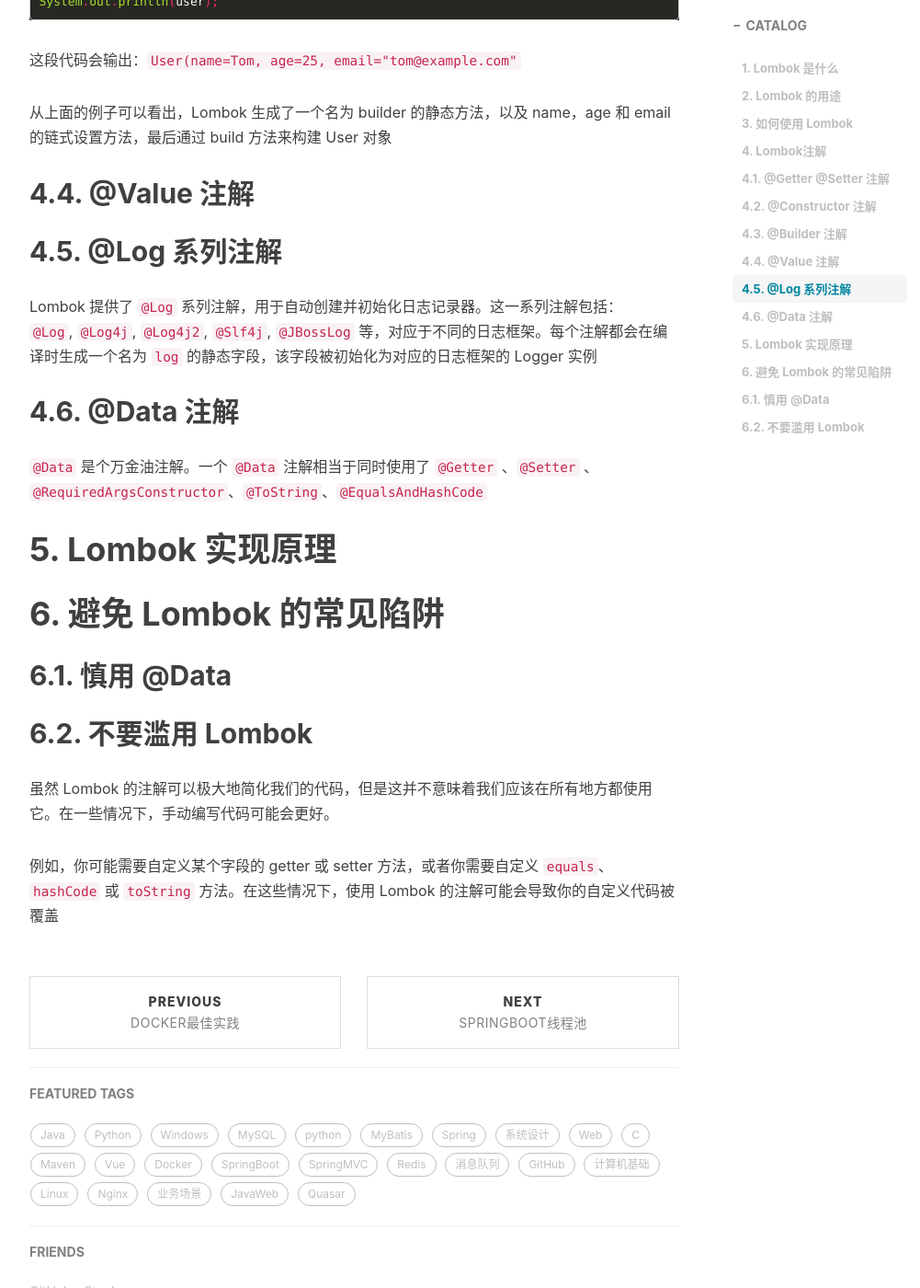
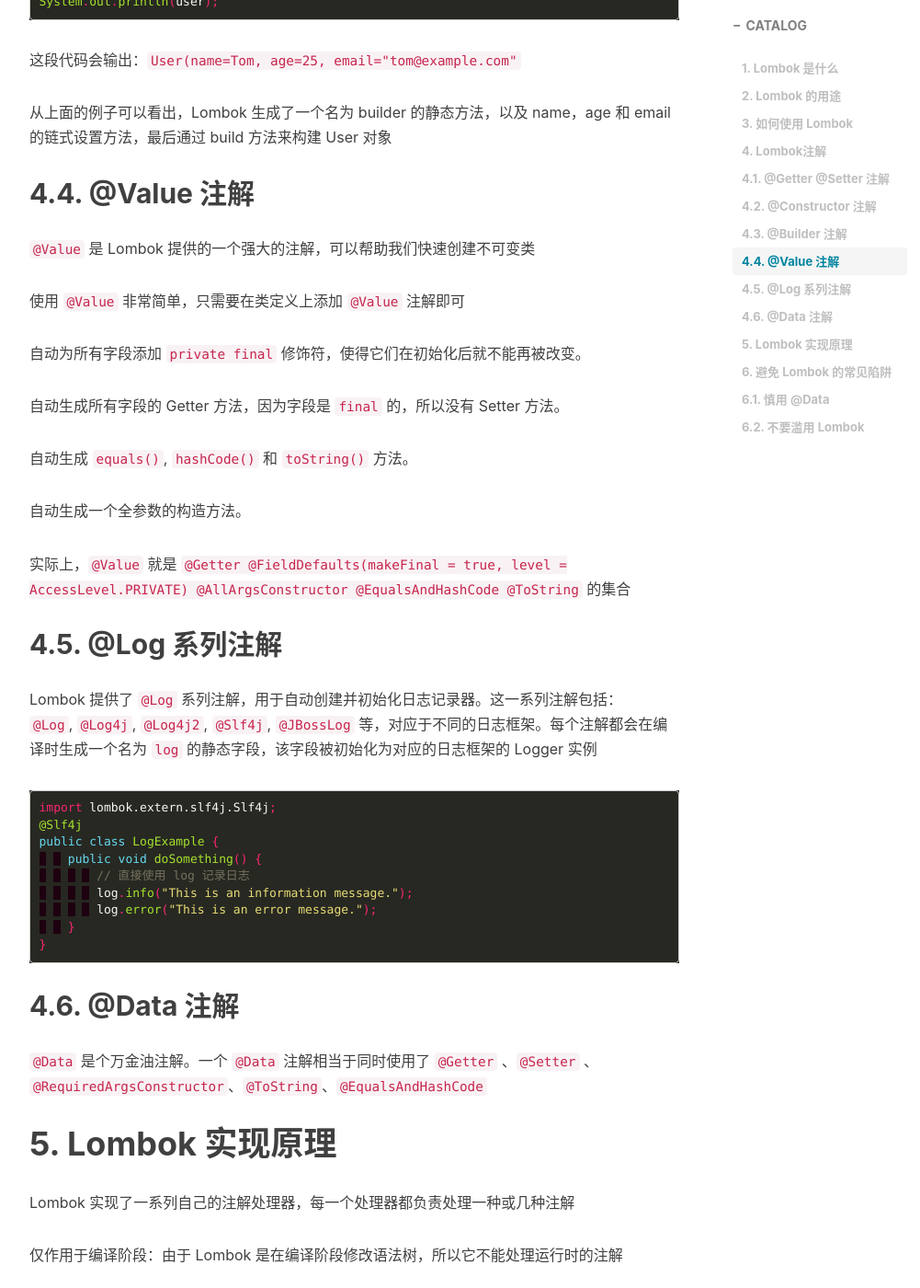
Before and after one commit to Wh0ami-hy/Wh0ami-hy.github.io, a Jekyll site: the page built from _posts/2024-06-27-Lombok注解.md, in a window 1280 px wide and 1400 px high, scrolled down 3198 px. Shown: the whole window at 92% size, without its empty margins (233-1234 px from the left). Built offline with Jekyll 4.4.1, drawn with Linux system fonts in a browser that asks for light colours; nearby versions of some CDN libraries; comment, search, counter and statistics services are not loaded; some of the changed text lies outside the part shown.

Commit message:
2024062808

````diff
--- a/_posts/2024-06-27-Lombok注解.md
+++ b/_posts/2024-06-27-Lombok注解.md
@@ -93,22 +93,50 @@
 
 ## 4.4. @Value 注解
 
+`@Value` 是 Lombok 提供的一个强大的注解，可以帮助我们快速创建不可变类
 
+使用 `@Value` 非常简单，只需要在类定义上添加 `@Value` 注解即可
+
+自动为所有字段添加 `private final` 修饰符，使得它们在初始化后就不能再被改变。
+
+自动生成所有字段的 Getter 方法，因为字段是 `final` 的，所以没有 Setter 方法。
+
+自动生成 `equals()`, `hashCode()` 和 `toString()` 方法。
+
+自动生成一个全参数的构造方法。
+
+实际上，`@Value` 就是 `@Getter @FieldDefaults(makeFinal = true, level = AccessLevel.PRIVATE) @AllArgsConstructor @EqualsAndHashCode @ToString` 的集合
 ## 4.5. @Log 系列注解
 
 Lombok 提供了 `@Log` 系列注解，用于自动创建并初始化日志记录器。这一系列注解包括：`@Log`, `@Log4j`, `@Log4j2`, `@Slf4j`, `@JBossLog` 等，对应于不同的日志框架。每个注解都会在编译时生成一个名为 `log` 的静态字段，该字段被初始化为对应的日志框架的 Logger 实例
+
+```java
+import lombok.extern.slf4j.Slf4j;
+@Slf4j
+public class LogExample {
+    public void doSomething() {
+        // 直接使用 log 记录日志
+        log.info("This is an information message.");
+        log.error("This is an error message.");
+    }
+}
+```
 ## 4.6. @Data 注解
 
 `@Data` 是个万金油注解。一个 `@Data` 注解相当于同时使用了 `@Getter` 、`@Setter` 、`@RequiredArgsConstructor`、`@ToString`、`@EqualsAndHashCode`
 
 # 5. Lombok 实现原理
 
+Lombok 实现了一系列自己的注解处理器，每一个处理器都负责处理一种或几种注解
+
+仅作用于编译阶段：由于 Lombok 是在编译阶段修改语法树，所以它不能处理运行时的注解
 # 6. 避免 Lombok 的常见陷阱
 
 ## 6.1. 慎用 @Data
 
+`@Data` 是一个实用的注解，它包含了 `@Getter`、`@Setter`、`@ToString`、`@EqualsAndHashCode` 和 `@RequiredArgsConstructor`。这在一般情况下非常方便，但是当你需要自定义一些方法时，就可能会遇到问题。
 
-
+例如，你可能需要自定义 `equals` 和 `hashCode` 方法，但是由于 `@Data` 注解自动生成了这些方法，所以你的自定义方法会被覆盖。
 ## 6.2. 不要滥用 Lombok
 
 虽然 Lombok 的注解可以极大地简化我们的代码，但是这并不意味着我们应该在所有地方都使用它。在一些情况下，手动编写代码可能会更好。
````
Also changed, not shown: _posts/.obsidian/workspace.json (+16 -19 lines), _posts/2023-03-03-SpringBoot.md (+2 -28 lines), _posts/2023-04-25-SpringBoot项目最佳实践.md (+2 -16 lines).
